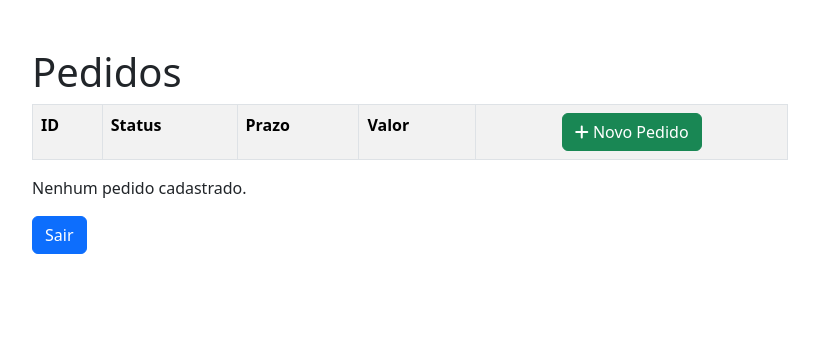
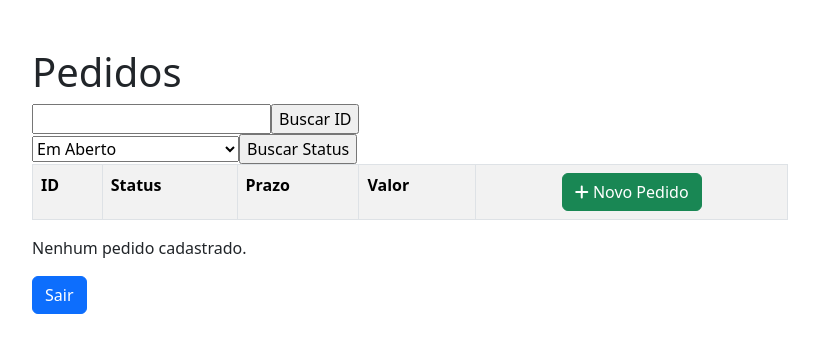
Before and after one commit to EduardoFelixNeto/lavanderia_online, an Angular app: page /pedidos_page in a window 1280 px wide. Shown: the top 352 px of the page, without its empty margins (230-1049 px from the left). Built offline with nearby package versions, Linux system fonts and the light colour scheme.

Commit message:
RF007 - OK

```diff
--- a/src/app/pedido/listar-pedido/listar-pedido.component.html
+++ b/src/app/pedido/listar-pedido/listar-pedido.component.html
@@ -1,5 +1,20 @@
 <div style="padding-left: 15%; padding-right: 15%;" class="container mt-5">
 <h1>Pedidos</h1>
+<form (ngSubmit)="onSubmitID()">
+    <input #quantidadeInput type="number" min="0" style="width: 50;" name="buscaPorId">
+    <input type="submit" value="Buscar ID">
+</form>
+<form (ngSubmit)="onSubmitStatus()">
+    <select name="buscarPorStatus" id="buscarPorStatus">
+        <option value="EmAberto">Em Aberto</option>
+        <option value="Rejeitado">Rejeitado</option>
+        <option value="Recolhido">Recolhido</option>
+        <option value="AguardandoPagamento">Aguardando Pagamento</option>
+        <option value="Pago">Pago</option>
+        <option value="Finalizado">Finalizado</option>
+    </select>
+    <input type="submit" value="Buscar Status">
+</form>
 <table class="table table-striped table-bordered table-hover">
     <tbody>
         <tr>
--- a/src/app/pedido/listar-pedido/listar-pedido.component.ts
+++ b/src/app/pedido/listar-pedido/listar-pedido.component.ts
@@ -43,4 +43,12 @@ export class ListarPedidoComponent implements OnInit {
   verPedido() {
 
   }
+
+  onSubmitID(){
+
+  }
+
+  onSubmitStatus(){
+
+  }
 }
```
